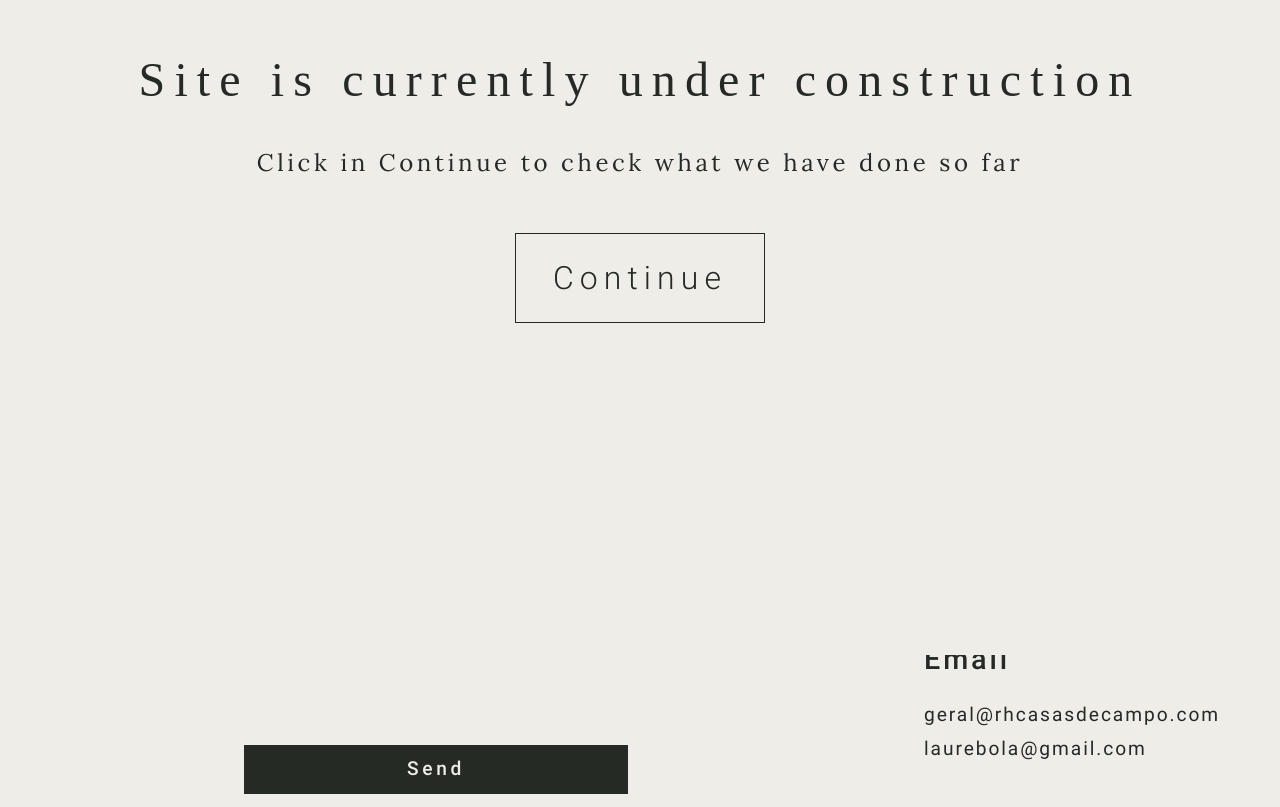
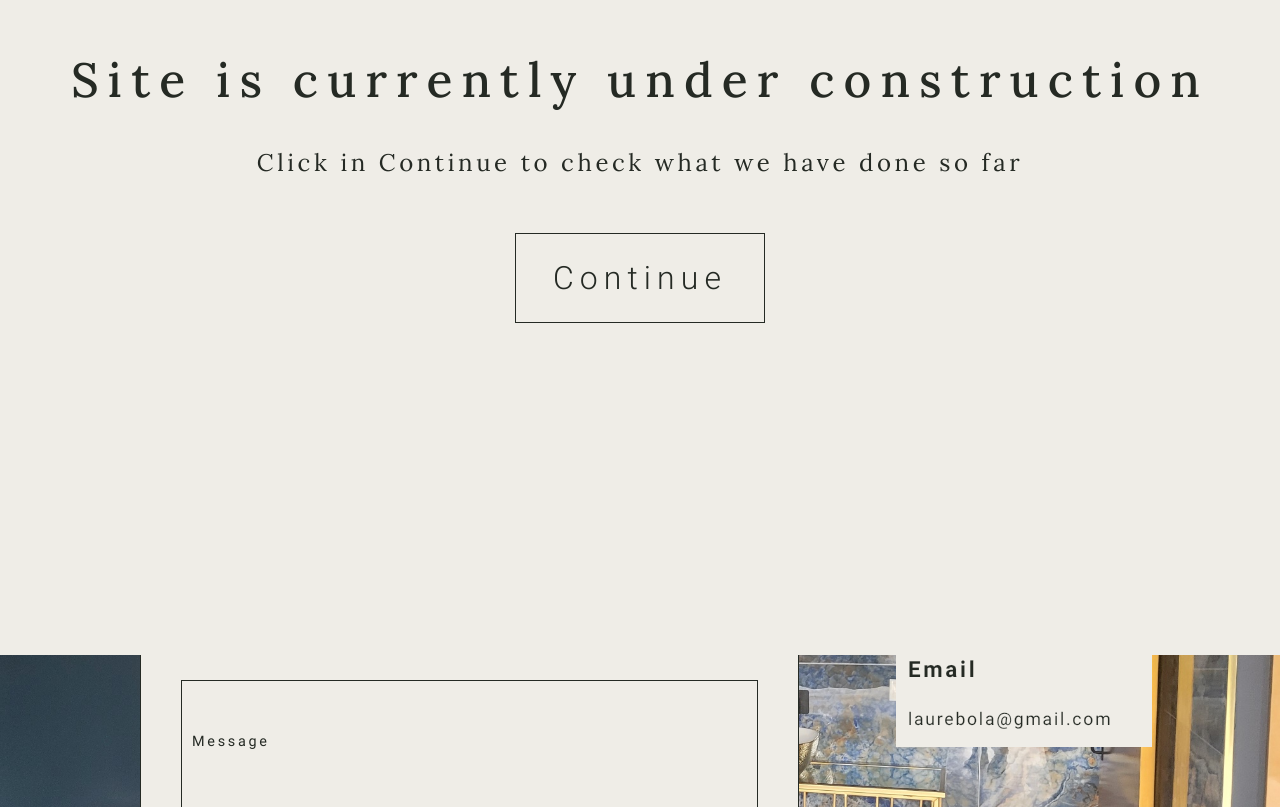
Before and after one commit to webCreativeDev/infinityHouses, a Vue app: page /contacts in a window 1280 px wide. Shown: the part 145-952 px from the top of the page. Built offline with nearby package versions, Linux system fonts and the light colour scheme; what v-calendar would draw is missing.

Commit message:
contacts page upgrade

```diff
--- a/src/App.vue
+++ b/src/App.vue
@@ -6,7 +6,6 @@ import CloseButton from "./components/common/CloseButton.vue";
 import Pages from "./scripts/pages";
 import Footer from "./views/Footer.vue";
 import Working from "./views/Working.vue";
-import casa from './assets/imgs/quarto.jpg';
 
 
 export default {
@@ -16,7 +15,6 @@ export default {
             navWidth: null,
             currentPage : 0,
             disableFooter : false,
-            casa : casa,
             Pages: Pages,
 
         };
@@ -68,7 +66,7 @@ export default {
           <div class="line"></div>
         </label>
         <div class="logo" @click="navigateTo('/',false,Pages.HOME)">
-          <img src="./assets/logo.png" class="img-fluid" alt="..." />
+          <img  src="./assets/logo.png" class="img-fluid" alt="..." />
         </div>
       </nav>
       <div class="secondary-nav" v-bind:class="{ active: this.showNavBar }">
@@ -85,9 +83,6 @@ export default {
       </div>
     </div>
   </header>
-  <div class="casaimg" v-show="page">
-    <img :src="casa">
-  </div>
   <RouterView />
   <Footer :disable="disableFooter" />
 </template>
--- a/src/assets/base.css
+++ b/src/assets/base.css
@@ -36,6 +36,11 @@
 @font-face {
   font-family: LoraRegular;
   src: url(../assets/Lora/Lora-Regular.ttf);
+}
+
+@font-face {
+  font-family: LoraMedium;
+  src: url(../assets/Lora/static/Lora-Medium.ttf);
 }
 
 
@@ -85,6 +90,7 @@ body {
   width: 100%;
   height: auto;
   object-fit: cover;
+  filter: invert(1);
 }
 
 label{
@@ -159,19 +165,6 @@ label .line{
   text-decoration-thickness: 3px;
   text-underline-offset: 5px;
 }
-.casaimg{
-  position: absolute;
-  top: 0;
-  left: 0;
-  width: 100vw;
-  height: 100vh;
-  z-index: -40;
-}
-.casaimg img{
-  width: 100%;
-  height: 100%;
-  object-fit: cover;
-}
 
 @media only screen and (max-width: 600px) {
   .left-nav li.active {
--- a/src/assets/styles/about.css
+++ b/src/assets/styles/about.css
@@ -1,4 +1,4 @@
-.row{
+.rowa{
     width: 85%;
     margin: auto;
     display: flex;
--- a/src/assets/styles/contacts.css
+++ b/src/assets/styles/contacts.css
@@ -1,58 +1,86 @@
 .page-title{
     width: 100%;
     text-align: center;
-    font-family: LoraRegular;
-    font-size: clamp(2.5rem, -0.875rem + 6vw, 4rem) !important;
+    font-family: LoraMedium;
+    font-size: clamp(2.0rem, -0.875rem + 6vw, 3.5rem) !important;
     letter-spacing: 00.19em;
     color: var(--vt-c-dark-green);
     line-height: 60px;
     margin-bottom: 100px;
 }
+.page-description{
+    width: 100%;
+    margin: auto;
+    text-align: center;
+    font-family: LoraRegular;
+    font-size: clamp(1.0rem, -0.875rem + 6vw, 2.0rem) !important;
+    letter-spacing: 00.16em;
+    color: var(--vt-c-dark-green);
+    line-height: clamp(40px, -0.875rem + 6vw, 60px) !important;;
+}
 .w80{
     margin-top: 40px;
-    width: 75%;
+    width: 80%;
+    margin: auto;
+}
+.w80-{
+    margin-top: 40px;
+    width: 80%;
     margin:auto;
-    min-height: 90vh;
 }
 .contacts-comp{
-    margin:100px auto 100px auto;
+    margin-top:50px;
+    margin-bottom: 100px;
+    margin-left: 0px;
+    margin-right: 0px;
+    width: 100vw;
     position: relative;
 }
-.contacts-comp .borderRight{
-    border-right: 1px solid var(--vt-c-dark-green);
-    height: 100%;
-    min-height:350px;
-    margin: 50px 0px;
-}
+
 form{
     display: flex;
     flex-direction: column;
-    margin-top: 40px;
+    border: 1px solid var(--vt-c-dark-green);
+    padding: 10px 40px 40px 40px;
+    background-color: var(--vt-c-bege);
+}
+.col-style{
+    background-color: transparent;
+    border: 1px solid var(--vt-c-dark-green);
+    padding: 10px;
 }
 .input-type-text{
     background-color: transparent;
-    margin: 40px 0px;
+    margin-top: 40px;
     width: 100%;
     color: var(--vt-c-dark-green);
-    border: none;
-    border-bottom: 1px solid var(--vt-c-dark-green);
+    border: 1px solid var(--vt-c-dark-green);
+    padding: 10px;
 
 }
+.form-text{
+    margin: 40px auto;
+    font-family: RobotoBold;
+    text-align: left;
+    font-size: clamp(1.1rem, -0.875rem + 6vw, 1.4rem) !important;
+    letter-spacing: 00.12em;
+    color: var(--vt-c-dark-green);
+}
 input::placeholder{
-    font-family: RobotoMedium;
-    font-size: clamp(0.9rem, -0.875rem + 6vw, 1.2rem) !important;
+    font-family: RobotoRegular;
+    font-size: clamp(0.7rem, -0.875rem + 6vw, 0.9rem) !important;
     letter-spacing: 00.19em;
     color: var(--vt-c-dark-green);
 }
 textarea::placeholder{
-    font-family: RobotoMedium;
-    font-size: clamp(0.9rem, -0.875rem + 6vw, 1.2rem) !important;
+    font-family: RobotoRegular;
+    font-size: clamp(0.7rem, -0.875rem + 6vw, 0.9rem) !important;
     letter-spacing: 00.19em;
     color: var(--vt-c-dark-green);
 }
 input[type="submit"]{
-    font-family: RobotoMedium;
-    font-size: clamp(0.9rem, -0.875rem + 6vw, 1.2rem) !important;
+    font-family: RobotoRegular;
+    font-size: clamp(0.7rem, -0.875rem + 6vw, 0.9rem) !important;
     letter-spacing: 00.19em;
     color: var(--vt-c-bege);
 }
@@ -61,20 +89,21 @@ input[type="submit"]{
 
 .input-type-message{
     background-color: transparent;
-    margin: 60px 0px;
+    margin: 40px 0px 10px 0px;
     width: 100%;
     color: var(--vt-c-dark-green);
-    border: none;
-    border-bottom: 1px solid var(--vt-c-dark-green);
+    border: 1px solid var(--vt-c-dark-green);
+    padding: 50px 10px;
 
 }
 .input-type-button{
     background-color: var(--vt-c-dark-green);
     color: var(--vt-c-bege);
     border: none;
+    border-radius: 4px;
     padding: 10px 0px;
-    width: 100%;
-    margin-top: 30px;
+    width: 40%;
+    margin-top: 20px;
 
 }
 
@@ -87,27 +116,68 @@ input[type="submit"]{
 }
 .text-{
     font-family: RobotoRegular;
-    font-size: clamp(0.9rem, -0.875rem + 6vw, 1.2rem) !important;
+    font-size: clamp(1.1rem, -0.875rem + 6vw, 1.1rem) !important;
     width: 100%;
     letter-spacing: 00.1em;
     color: var(--vt-c-dark-green);
     margin: 5px 0px;
+    -webkit-text-stroke: 0.2px var(--vt-c-bege);
 }
 .h1-{
-    font-family: RobotoMedium;
-    font-size: clamp(1.4rem, -0.875rem + 6vw, 1.8rem) !important;
     width: 100%;
-    letter-spacing: 00.1em;
     color: var(--vt-c-dark-green);
     margin: 20px 0px;
+    font-family: RobotoBold;
+    text-align: left;
+    font-size: clamp(1.3rem, -0.875rem + 6vw, 1.4rem) !important;
+    letter-spacing: 00.12em;
+    -webkit-text-stroke: 0.2px var(--vt-c-bege);
+
 }
 .form{
     margin: 30px 0px;
 }
+.form-{
+    margin: 30px 0px;
+    padding-top: 30px;
+    background-color: var(--vt-c-bege);
+    max-height: 450px;
+}
+
+.casaimg{
+    position: absolute;
+    top: 0px;
+    left: 0px;
+    width: 100%;
+    z-index: -40;
+  }
+  .casaimg img{
+    width: 100%;
+    height: 100%;
+    object-fit: cover;
+  }
+
+
 
 @media only screen and (max-width: 1200px) {
     .md-none{
         display: none;
     }
 
+    .casaimg img{
+        width: 100%;
+        height: 100%;
+        object-fit: cover;
+        max-height: 800px;
+      }
+
+    .w80{
+        margin-top: 40px;
+        width: 100%;
+        margin: auto;
+    }
+
+
+
+
   }
--- a/src/assets/styles/home.css
+++ b/src/assets/styles/home.css
@@ -148,6 +148,21 @@ input[type=number] {
  padding-bottom: 15px;
 }
 
+.casaimg{
+  position: absolute;
+  top: 0;
+  left: 0;
+  width: 100%;
+  height: 100vh;
+  z-index: -40;
+}
+.casaimg img{
+  width: 100%;
+  height: 100%;
+  object-fit: cover;
+}
+
+
 @media only screen and (max-width: 600px) {
   .numberOfGuests{
     background-color: transparent;
--- a/src/views/About.vue
+++ b/src/views/About.vue
@@ -1,5 +1,5 @@
 <template>
-  <div class="row marg-50">
+  <div class="row row- marg-50">
     <div class="col-12 col-xl-6 col-1">
       <div class="box green-box"></div>
       <div class="box image-box"></div>
--- a/src/views/Contacts.vue
+++ b/src/views/Contacts.vue
@@ -1,49 +1,44 @@
 <template>
-  <div class="w80">
+  <div class="w80-">
     <div class="page-title">Contact Us</div>
-    <div class="row contacts-comp">
-      <div class="col-12 col-xl-6 form">
-        <div class="text">
-          Feel free to Contact us and we will get book to you as soon as we can.
-        </div>
-        <form ref="form" v-on:submit="sendEmail">
-          <input
-            class="input-type-text"
-            placeholder="Name"
-            name="from_name"
-            type="text"
-          />
-          <input
-            name="from_email"
-            class="input-type-text"
-            placeholder="Email Address"
-            type="text"
-          />
-          <textarea
+    <div class="page-description">Feel free to Contact us and we will get book to you as soon as we can.</div>
+  </div>
+  <div class="contacts-comp">
+    <div class="casaimg">
+      <img :src="contacts">
 
-            name="message"
-            class="input-type-message"
-            placeholder="Message"
-          ></textarea>
+    </div>
+    <div class="row w80">
+      <div class="col-12 col-xl-8 form">
+
+        <form ref="form" v-on:submit="sendEmail" class="needs-validation" novalidate>
+          <div class="form-text w-100">
+            Send us a message
+          </div>
+          <div class="row rowa w-100">
+            <input class="col-5 col-style" placeholder="First Name" name="from_first_name" type="text" />
+            <div class="col-2" />
+            <input class="col-5 col-style" placeholder="Last Name" name="from_last_name" type="text" />
+          </div>
+          <input name="from_email" class="input-type-text" placeholder="Email Address" type="text" />
+          <input name="from_subject" class="input-type-text" placeholder="Subject" type="text" />
+          <textarea name="message" class="input-type-message" placeholder="Message"></textarea>
           <input class="input-type-button" type="submit" value="Send" />
         </form>
       </div>
-      <div class="col-xl-2 borderRight md-none"></div>
-      <div class="col-xl-2 md-none"></div>
-      <div class="col-12 col-xl-2 form">
-        <div class="h1-">Contacts</div>
+      <div class="col-xl-1 md-none"></div>
+      <div class="col-12 col-xl-3 form-">
+        <div class="h1-">Address</div>
         <div class="text-">
-          Parada Lindoso <br />
-          4980-453 <br />
-          Ponte da Barca
+          Rua da Electra del lima nº 657 e 693 <br />
+          Padamonte - Britelo <br />
+          4980-203 Ponte da Barca
         </div>
 
         <div class="h1-">Phone</div>
-        <div class="text-">965 627 880</div>
-        <div class="text-">965 831 772</div>
+        <div class="text-">+351 965 627 880</div>
 
         <div class="h1-">Email</div>
-        <div class="text-">geral@rhcasasdecampo.com</div>
         <div class="text-">laurebola@gmail.com</div>
       </div>
     </div>
@@ -52,20 +47,22 @@
 
 <script>
 import emailjs from '@emailjs/browser';
+import contacts from '../assets/imgs/contacts.jpg';
 import "../assets/styles/contacts.css";
 
 export default {
   data() {
     return {
-      serviceID: "service_35wff8h",
+      serviceID: "service_rqvrre2",
       templateID: "template_zein85a",
+      contacts: contacts
     };
   },
   methods: {
     sendEmail(e) {
       e.preventDefault();
       emailjs.init("SZBS_NJRV38Kh0TLy");
-      emailjs.sendForm(this.serviceID, this.templateID,this.$refs.form,"SZBS_NJRV38Kh0TLy").then(
+      emailjs.sendForm(this.serviceID, this.templateID, this.$refs.form, "SZBS_NJRV38Kh0TLy").then(
         () => {
           alert("Sent!");
         },
@@ -75,5 +72,20 @@ export default {
       );
     }
   },
+  mounted() {
+    //  var elem = document.querySelector(".img-fluid");
+    // elem.style.filter = "invert(1)"
+    // var lines = [...document.querySelectorAll(".line")];
+    // lines.map((e) => e.style.background = "white")
+
+  },
+  unmounted() {
+    var elem = document.querySelector(".img-fluid");
+    elem.style.filter = "invert(0)"
+    var lines = [...document.querySelectorAll(".line")];
+    lines.map((e) => e.style.background = "#2D362B")
+
+  }
+
 };
 </script>
--- a/src/views/Footer.vue
+++ b/src/views/Footer.vue
@@ -1,6 +1,6 @@
 <template>
   <div class="footer">
-    <div class="row rel">
+    <div class="row rowa rel">
       <div class="col-10 col-lg-4 col-sm-6 col-md-4 col-xl-2">
         <div class="fot-h1">Menu</div>
         <ul class="fot-list">
```
Also changed, not shown: src/views/HomeView.vue (+21 -13 lines), src/assets/imgs/contacts.jpg (added), 1 other file (tests, documents, lock files or other folders).
